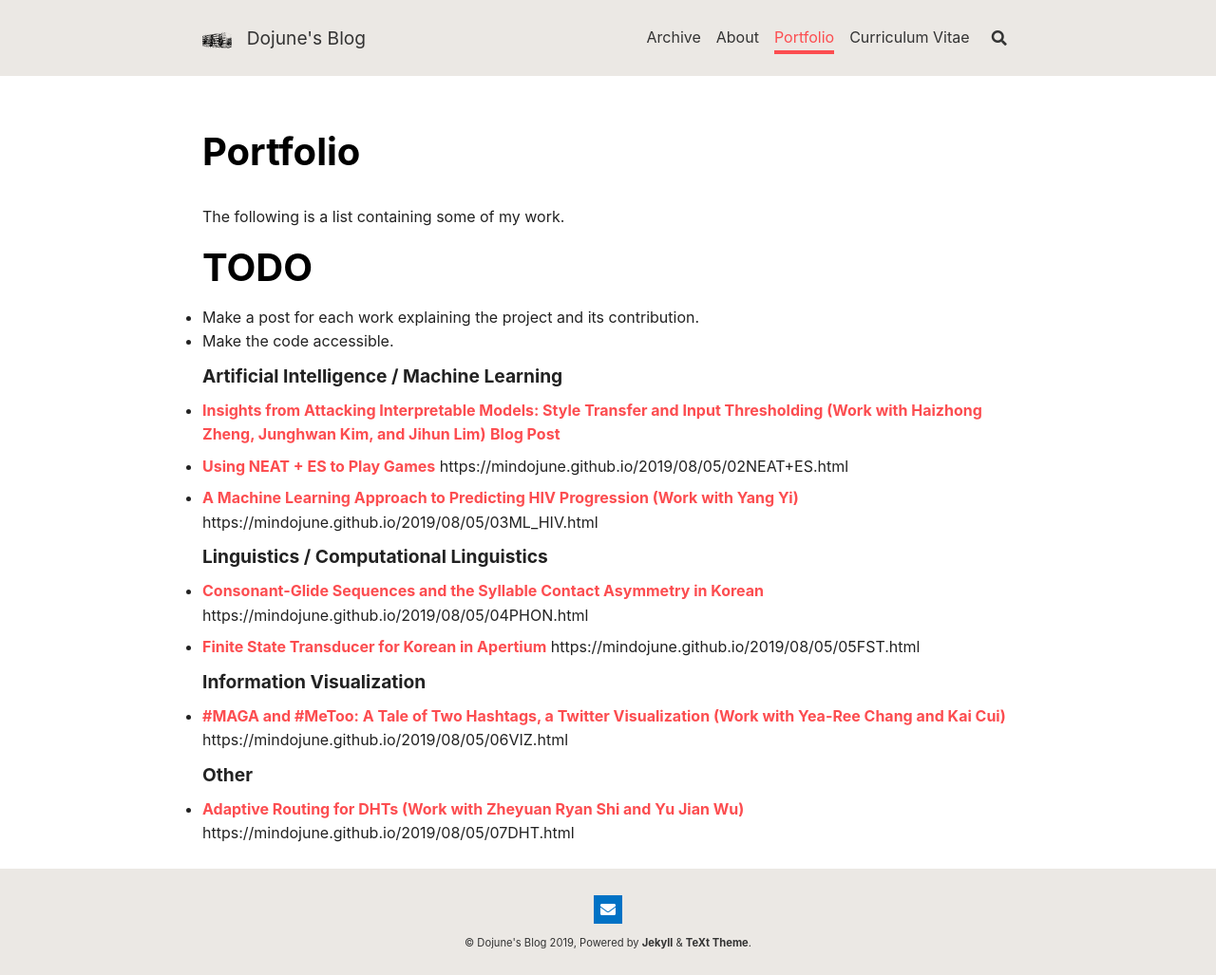
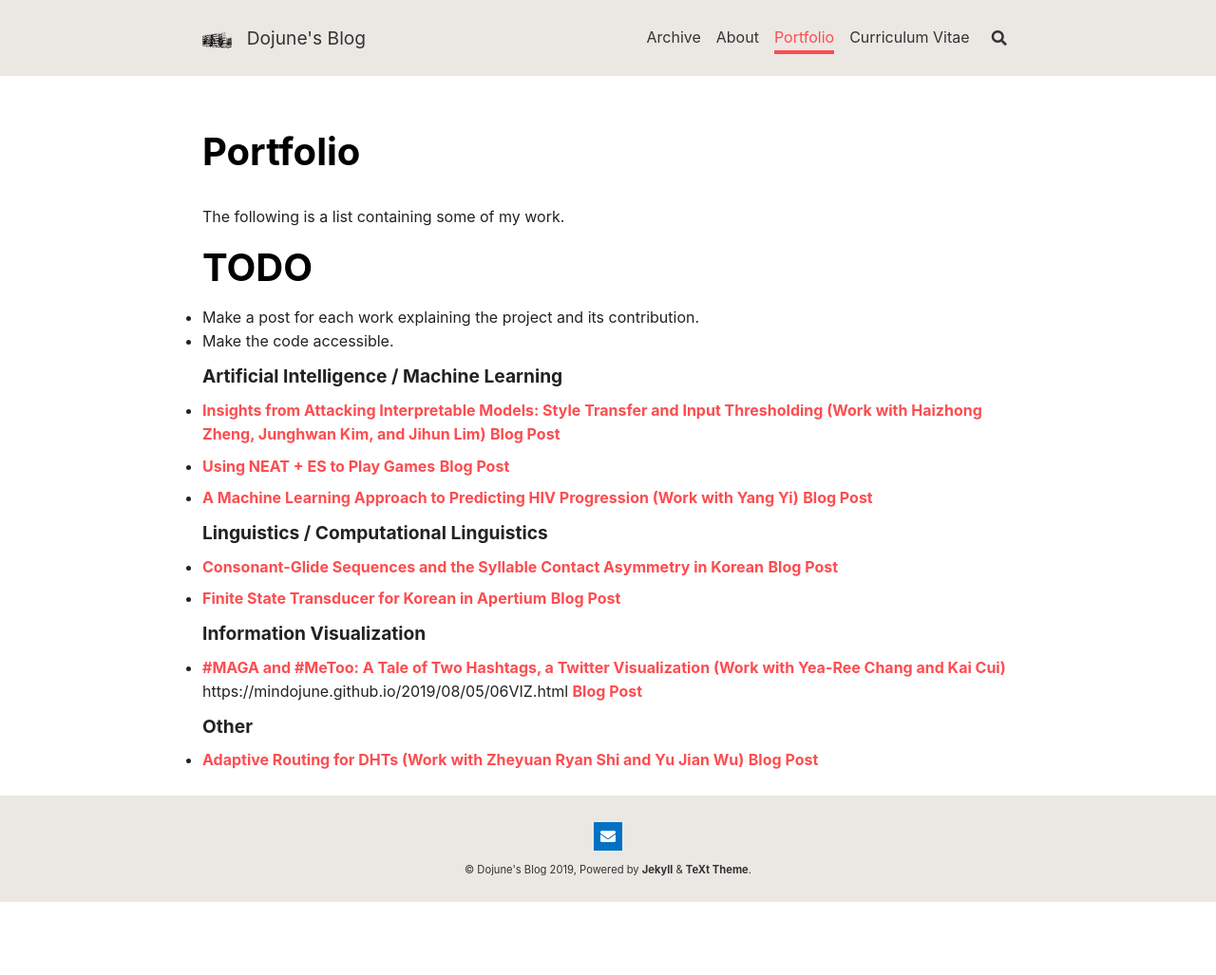
Before and after one commit to mindojune/mindojune.github.io, a Jekyll site: the page built from portfolio.md, in a window 1280 px wide. Shown: the whole page at 95% size. Built offline with Jekyll 4.4.1, drawn with Linux system fonts in a browser that asks for light colours; nearby versions of some CDN libraries; our own code applies the rules of GitHub Pages for plain Markdown files; after the commit the page ends 950 px from its top, so only the background shows below that.

Commit message:
Update portfolio.md

```diff
--- a/portfolio.md
+++ b/portfolio.md
@@ -14,30 +14,29 @@ The following is a list containing some of my work.
 [Blog Post](https://mindojune.github.io/2019/08/05/01ADV.html)
 
 - [Using NEAT + ES to Play Games](https://github.com/mindojune/mindojune.github.io/blob/master/_data/cs81.pdf)
-https://mindojune.github.io/2019/08/05/02NEAT+ES.html
+[Blog Post](https://mindojune.github.io/2019/08/05/02NEAT+ES.html)
 
 - [A Machine Learning Approach to Predicting HIV Progression (Work with Yang Yi)](https://github.com/mindojune/mindojune.github.io/blob/master/_data/cs68.pdf)
-https://mindojune.github.io/2019/08/05/03ML_HIV.html
+[Blog Post](https://mindojune.github.io/2019/08/05/03ML_HIV.html)
 
 
 #### Linguistics / Computational Linguistics
 - [Consonant-Glide Sequences and the Syllable Contact Asymmetry in Korean](https://github.com/mindojune/mindojune.github.io/blob/master/_data/ling85.pdf)
-https://mindojune.github.io/2019/08/05/04PHON.html
+[Blog Post](https://mindojune.github.io/2019/08/05/04PHON.html)
 
 - [Finite State Transducer for Korean in Apertium](https://github.com/mindojune/kor-transducer)
-https://mindojune.github.io/2019/08/05/05FST.html
+[Blog Post](https://mindojune.github.io/2019/08/05/05FST.html)
 
 
 #### Information Visualization
 - [#MAGA and #MeToo: A Tale of Two Hashtags, a Twitter Visualization (Work with Yea-Ree Chang and Kai Cui)](https://cyearee.github.io/twitter_visualization/index.html)
 https://mindojune.github.io/2019/08/05/06VIZ.html
-
+[Blog Post]()
 
 
 #### Other
 -  [Adaptive Routing for DHTs (Work with Zheyuan Ryan Shi and Yu Jian Wu)](https://github.com/mindojune/mindojune.github.io/blob/master/_data/cs87_project.pdf)
-https://mindojune.github.io/2019/08/05/07DHT.html
-
+[Blog Post](https://mindojune.github.io/2019/08/05/07DHT.html)
 <!---
 Should I include every work that's appropriate in length and quality, without considering its relevance?
 -->
```
